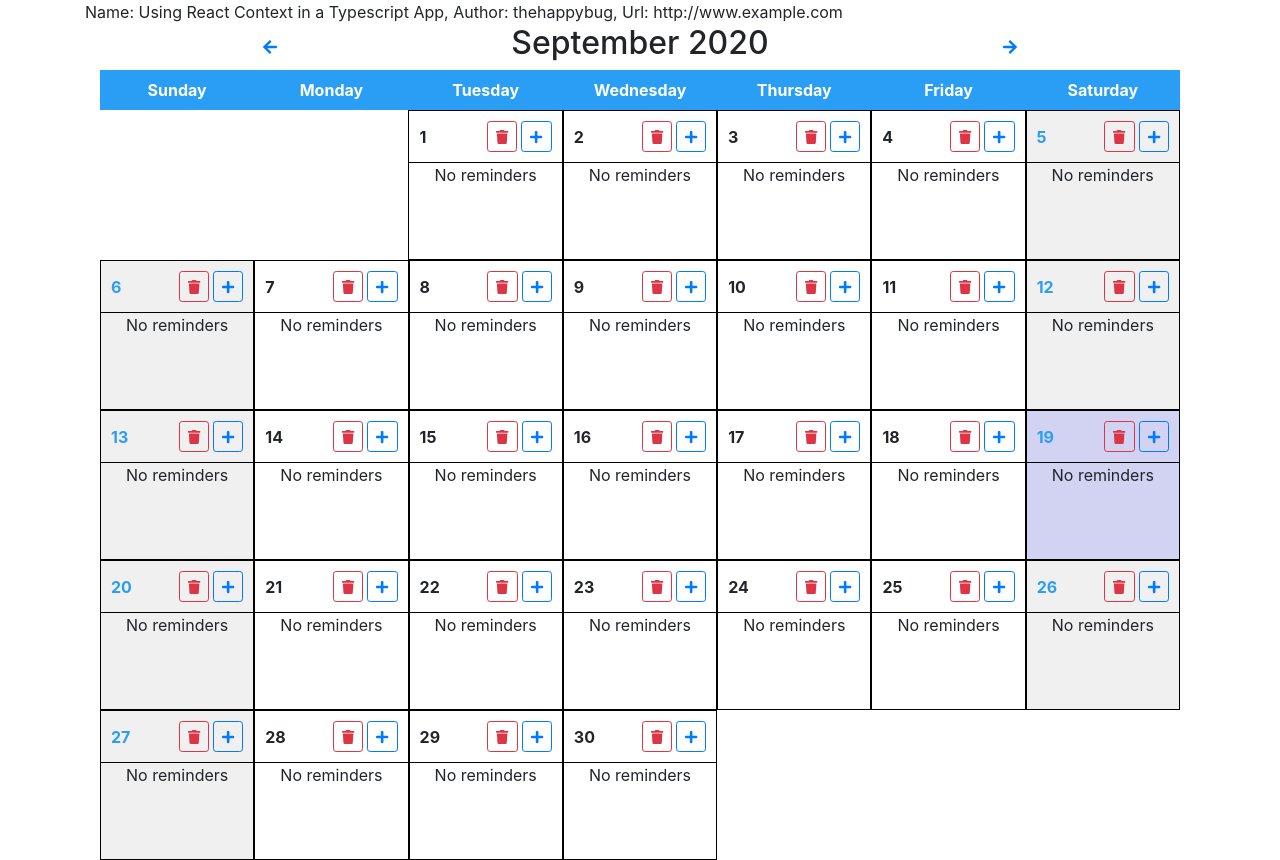
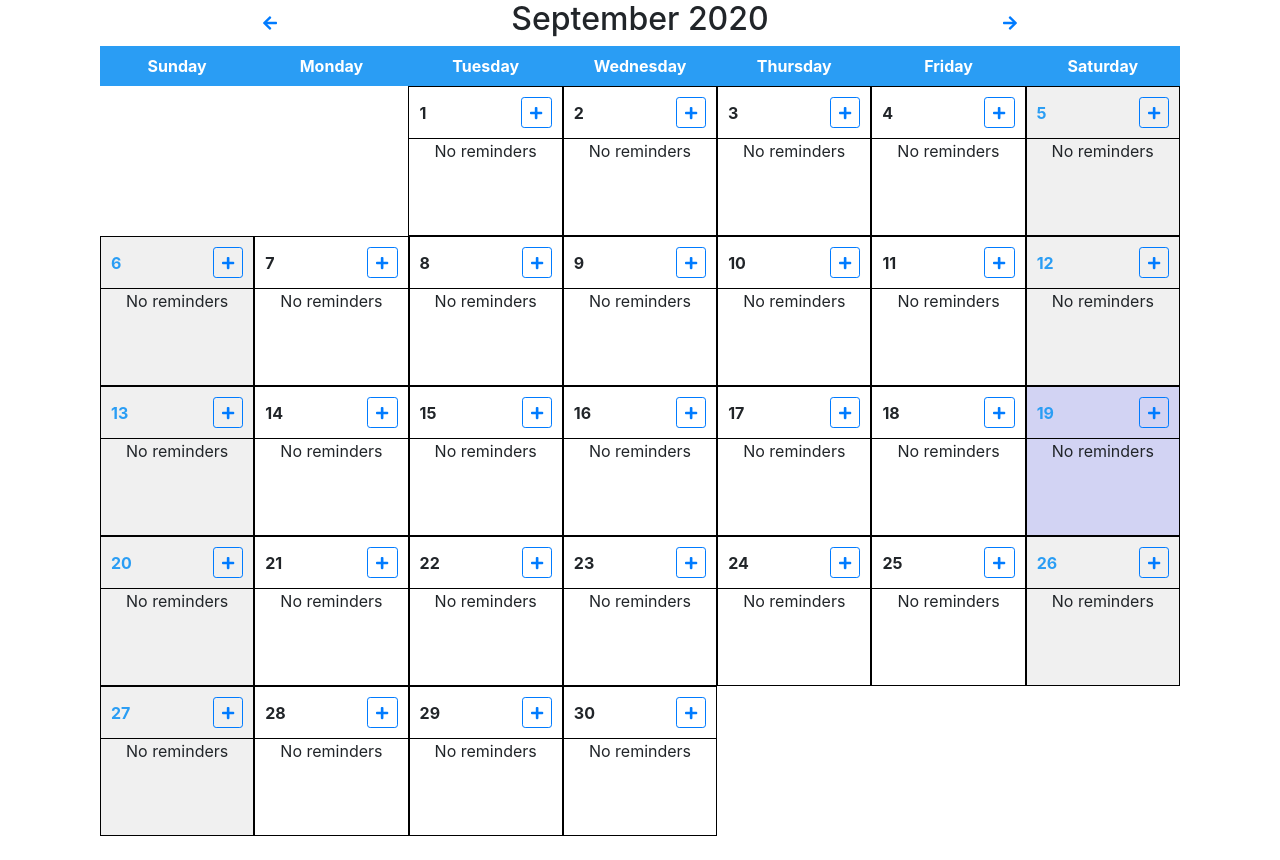
Before and after one commit to byrond27/calendar-reminder, a React (Create React App) app: page /#/ in a window 1280 px wide. After the commit the page ends 836 px from the top, so only its background shows below. Built offline with nearby package versions, Linux system fonts and the light colour scheme.

Commit message:
feat(front): :sparkles: add actions
add actions and display reminders

```diff
--- a/package.json
+++ b/package.json
@@ -3,13 +3,16 @@
   "version": "0.1.0",
   "private": true,
   "dependencies": {
+    "@fortawesome/fontawesome-free": "^5.14.0",
     "bootstrap": "^4.5.2",
+    "font-awesome": "^4.7.0",
     "lodash": "^4.17.20",
     "moment": "^2.28.0",
     "rc-time-picker": "^3.7.3",
     "react": "^16.13.1",
     "react-color": "^2.18.1",
     "react-dom": "^16.13.1",
+    "react-modal": "^3.11.2",
     "react-router-dom": "^5.2.0",
     "react-scripts": "3.4.3",
     "reactstrap": "^8.6.0",
--- a/src/App.js
+++ b/src/App.js
@@ -1,19 +1,13 @@
 import React from 'react'
 import './App.css'
-import { CalendarContextProvider } from './CalendarContext'
+import ReminderContextProvider from './ReminderContext'
 import { Route, Switch, HashRouter } from 'react-router-dom'
 import { CalendarHome } from './layout/CalendarHome'
-import Month from './components/Month'
-
-const sampleAppContext = {
-  name: 'Using React Context in a Typescript App',
-  author: 'thehappybug',
-  url: 'http://www.example.com',
-}
+import { Month } from './components/Month'
 
 function App() {
   return (
-    <CalendarContextProvider value={sampleAppContext}>
+    <ReminderContextProvider>
       <HashRouter>
         <CalendarHome>
           <Switch>
@@ -22,7 +16,7 @@ function App() {
           </Switch>
         </CalendarHome>
       </HashRouter>
-    </CalendarContextProvider>
+    </ReminderContextProvider>
   )
 }
 
--- /dev/null
+++ b/src/ReminderContext/index.js
@@ -0,0 +1,21 @@
+import React, { createContext, useReducer, useEffect } from 'react'
+import { calendarReducer } from '../reducers/calendarReducer'
+
+export const ReminderContext = createContext()
+
+const ReminderContextProvider = (props) => {
+  const [reminders, dispatch] = useReducer(calendarReducer, [], () => {
+    const currentMonth = []
+    return currentMonth
+  })
+  useEffect(() => {
+  }, [])
+
+  return (
+    <ReminderContext.Provider value={{ reminders, dispatch }}>
+      {props.children}
+    </ReminderContext.Provider>
+  )
+}
+
+export default ReminderContextProvider
--- a/src/components/Day/index.js
+++ b/src/components/Day/index.js
@@ -1,8 +1,13 @@
-import React from 'react'
+import React, { useContext } from 'react'
 import _sortBy from 'lodash/sortBy'
 import styled, { css } from 'styled-components'
 import { Button } from 'reactstrap'
 import moment from 'moment'
+import Reminder from '../Reminder'
+import ReminderForm from '../Form'
+import Modal from 'react-modal'
+
+import { ReminderContext } from '../../ReminderContext'
 
 function createSpaceFirstDay() {
   let styles = ''
@@ -51,107 +56,102 @@ const DayWrapper = styled.div`
   }
 `
 
-const defaultColor = '#000'
-
-export default class Day extends React.Component {
-  state = {
-    editReminder: {
-      id: null,
-      time: null,
-      description: null,
-      color: defaultColor,
+const customStyles = {
+  content: {
+    top: '50%',
+    left: '50%',
+    right: 'auto',
+    bottom: 'auto',
+    marginRight: '-50%',
+    transform: 'translate(-50%, -50%)',
   },
 }
 
-  handleSetColor = (data) => {
-    this.setState({
-      editReminder: {
-        ...this.state.editReminder,
-        color: data.color,
-      },
-    })
+Modal.setAppElement('#root')
+
+const defaultColor = '#000'
+
+export function Day(props) {
+  const [modalIsOpen, setIsOpen] = React.useState(false)
+  function openModal() {
+    setIsOpen(true)
   }
 
-  handleSetEdit = (reminder) => {
-    this.props.handleSetEditDay(this.props.day)
-
-    this.setState({
-      editReminder: {
-        ...this.state.editReminder,
-        ...reminder,
-      },
-    })
+  function afterOpenModal() {
+    // references are now sync'd and can be accessed.
   }
 
-  handleCreateUpdateReminder = (e, update) => {
-    console.log('hola')
-    e.preventDefault()
-
-    const form = e.target
-    const description = form.querySelector('.description').value.trim()
-
-    if (description.length) {
-      const payload = {
-        date: this.props.date,
-        time: form.querySelector('.rc-time-picker-input').value,
-        description: description,
-        color: this.state.editReminder.color || defaultColor,
+  function closeModal() {
+    setIsOpen(false)
   }
-
-      if (update.id) {
-        payload['id'] = update.id
-        this.props.updateReminder(payload)
-      } else {
-        this.props.createReminder(payload)
-      }
-
-      this.props.handleSetEditDay(null)
-      this.setState({ editReminder: {} })
-    }
-  }
-
-  handleDeleteReminder = (id) => {
-    this.props.deleteReminder(this.props.date, id)
-  }
-
-  render() {
-    const reminders = []
   let firstDayMonth =
-      this.props.day === 1
-        ? `position-first-day-${moment(this.props.date)
-            .startOf('month')
-            .format('d')}`
+    props.day === 1
+      ? `position-first-day-${moment(props.date).startOf('month').format('d')}`
       : ''
 
   let currentDay =
-      moment().format('YYYY-MM-DD') === this.props.date ? 'current-day' : ''
+    moment().format('YYYY-MM-DD') === props.date ? 'current-day' : ''
 
   let WeekendDay =
-      moment(this.props.date).format('dddd') === 'Sunday' ||
-      moment(this.props.date).format('dddd') === 'Saturday'
+    moment(props.date).format('dddd') === 'Sunday' ||
+    moment(props.date).format('dddd') === 'Saturday'
       ? 'weekend-day'
       : 'weekday'
 
+  const { reminders, dispatch } = useContext(ReminderContext)
+  console.log(reminders)
+  console.log(props)
+
+  const reminderByDay = reminders.filter(
+    (reminder) => reminder.date === props.date
+  )
+
+  console.log('reminderByDay', reminderByDay)
+
   return (
-      <DayWrapper
-        className={firstDayMonth + ' ' + currentDay + ' ' + WeekendDay}>
-        {!this.props.editDay && (
-          <div
-            className='d-flex header-day'
-            onClick={() => this.props.handleSetEditDay(this.props.day)}>
+    <DayWrapper className={firstDayMonth + ' ' + currentDay + ' ' + WeekendDay}>
+      <div className='d-flex header-day'>
         <div className='flex-grow-1 align-self-center day-number'>
-              {this.props.day}
+          {props.day}
         </div>
-            <Button outline color='danger' size='sm' className='mr-1'>
+        {reminderByDay.length > 0 ? (
+          <Button
+            outline
+            color='danger'
+            size='sm'
+            className='mr-1'
+            onClick={() =>
+              dispatch({
+                type: 'REMOVE_ALL_DAY_REMINDER',
+                date: props.date,
+              })
+            }>
             <i className='fas fa-trash' />
           </Button>
-            <Button outline color='primary' size='sm'>
+        ) : (
+          ''
+        )}
+
+        <Button outline color='primary' size='sm' onClick={openModal}>
           <i className='fas fa-plus' />
         </Button>
       </div>
+      {reminderByDay.length > 0 ? (
+        reminderByDay.map((reminder) => (
+          <Reminder key={reminder.id} reminder={reminder} />
+        ))
+      ) : (
+        <div className='d-flex justify-content-center'>No reminders</div>
       )}
-        <div className='d-flex justify-content-center'>No reminders</div>
+
+      <Modal
+        isOpen={modalIsOpen}
+        onAfterOpen={afterOpenModal}
+        onRequestClose={closeModal}
+        style={customStyles}
+        contentLabel='Example Modal'>
+        <ReminderForm currentDayReminder={props.date} />
+      </Modal>
     </DayWrapper>
   )
 }
-}
--- /dev/null
+++ b/src/components/Form/index.js
@@ -0,0 +1,91 @@
+import React, { useContext, useState } from 'react'
+import moment from 'moment'
+import TimePicker from 'rc-time-picker'
+import { SketchPicker } from 'react-color'
+import 'rc-time-picker/assets/index.css'
+import { ReminderContext } from '../../ReminderContext'
+
+import { Button, Form, FormGroup, Label, Input, FormText } from 'reactstrap'
+
+const ReminderForm = (props) => {
+  // const time = props.reminder.time
+  //   ? moment(props.reminder.time, 'HH:mm a')
+  //   : moment().hour(0).minute(0)
+
+  const { dispatch } = useContext(ReminderContext)
+  const [name, setName] = useState('')
+  const [time, setTime] = useState('')
+  const [city, setCity] = useState('')
+  const [weather, setWeather] = useState('')
+  const [color, setColor] = useState('')
+  const [currentDateReminder] = useState(props.currentDayReminder)
+
+  const handleSubmit = (e) => {
+    e.preventDefault()
+    dispatch({
+      type: 'ADD_REMINDER',
+      reminder: { name, time, city, weather, color, currentDateReminder },
+    })
+    setName('')
+    setTime('')
+    setCity('')
+    setWeather('')
+    setColor('')
+  }
+
+  return (
+    <Form onSubmit={handleSubmit}>
+      <FormGroup>
+        <Label for='name'>Reminder</Label>
+        <Input
+          id='name'
+          type='text'
+          placeholder='Reminder'
+          max-length='30'
+          defaultValue={name}
+          onChange={(e) => setName(e.target.value)}
+        />
+      </FormGroup>
+
+      <FormGroup>
+        <Label for='time'>Time</Label>
+        <Input
+          id='time'
+          type='text'
+          placeholder='Time'
+          max-length='30'
+          defaultValue={time}
+          onChange={(e) => setTime(e.target.value)}
+        />
+      </FormGroup>
+      <FormGroup>
+        <Label for='color'>Color</Label>
+        <Input
+          id='color'
+          type='text'
+          placeholder='Color'
+          max-length='30'
+          defaultValue={color}
+          onChange={(e) => setColor(e.target.value)}
+        />
+      </FormGroup>
+      <FormGroup>
+        <Label for='city'>City</Label>
+        <Input
+          id='city'
+          type='text'
+          placeholder='City'
+          max-length='30'
+          defaultValue={city}
+          onChange={(e) => setCity(e.target.value)}
+        />
+      </FormGroup>
+      <FormGroup className='text-center'>
+        <Button color='danger'>Cancel</Button>
+        <Button color='success'>Submit</Button>
+      </FormGroup>
+    </Form>
+  )
+}
+
+export default ReminderForm
--- a/src/components/Month/index.js
+++ b/src/components/Month/index.js
@@ -1,48 +1,21 @@
 import React from 'react'
 import Header from '../Header'
 import HeaderDays from '../HeaderDays'
-import Day from '../Day'
+import { Day } from '../Day'
 import moment from 'moment'
 import styled from 'styled-components'
 import { Container, Row, Col } from 'reactstrap'
+import Modal from 'react-modal'
 
 const DaysWrapper = styled.section`
   display: flex;
   flex-wrap: wrap;
 `
 
-export default class Month extends React.Component {
-  state = {}
-
-  handleSetEditDay = (day) => {
-    this.setState({
-      currentMonth: {
-        ...this.state.currentMonth,
-        editDay: day,
-      },
-    })
-  }
-
-  buildDays(currentMonth) {
-    const days = []
-    const props = {
-      editDay: currentMonth.editDay,
-      handleSetEditDay: this.handleSetEditDay,
-    }
-
-    for (let i = 1; i <= currentMonth.days; i++) {
-      props['date'] = currentMonth.date + '-' + i.toString().padStart(2, '0')
-      props['day'] = i
-      days.push(<Day key={i} {...props} />)
-    }
-
-    return days
-  }
-
-  render() {
+export function Month(props) {
   const currentMonthDate =
-      this.props.match.params.year && this.props.match.params.month
-        ? `${this.props.match.params.year}-${this.props.match.params.month}`
+    props.match.params.year && props.match.params.month
+      ? `${props.match.params.year}-${props.match.params.month}`
       : moment().format('YYYY-MM')
 
   const nextMonthDate = moment(currentMonthDate).add(1, 'M').format('YYYY-MM')
@@ -65,9 +38,31 @@ export default class Month extends React.Component {
     date: previousMonthDate,
     slug: previousMonthDate.replace('-', '/'),
   }
-    console.log(currentMonth)
 
-    const days = this.buildDays(currentMonth)
+  const [modalIsOpen, setIsOpen] = React.useState(false)
+  const openModal = () => {
+    setIsOpen(true)
+  }
+
+  const afterOpenModal = () => {
+    // references are now sync'd and can be accessed.
+  }
+
+  const closeModal = () => {
+    setIsOpen(false)
+  }
+  const days = []
+
+  for (let i = 1; i <= currentMonth.days; i++) {
+    days.push(
+      <Day
+        key={i}
+        date={currentMonth.date + '-' + i.toString().padStart(2, '0')}
+        day={i}
+        openModalReminder={openModal}
+      />
+    )
+  }
 
   return (
     <Container>
@@ -85,4 +80,3 @@ export default class Month extends React.Component {
     </Container>
   )
 }
-}
--- /dev/null
+++ b/src/components/Reminder/index.js
@@ -0,0 +1,22 @@
+import React, { useContext } from 'react'
+import { ReminderContext } from '../../ReminderContext'
+
+function Reminder(props) {
+  const { dispatch } = useContext(ReminderContext)
+  return (
+    <div>
+      <div>{props.reminder.name}</div>
+      <div>{props.reminder.hour}</div>
+      <div>{props.reminder.city}</div>
+      <div>{props.reminder.color}</div>
+      <div
+        onClick={() =>
+          dispatch({ type: 'REMOVE_REMINDER', id: props.reminder.id })
+        }>
+        delete
+      </div>
+    </div>
+  )
+}
+
+export default Reminder
--- a/src/index.js
+++ b/src/index.js
@@ -6,7 +6,7 @@ import * as serviceWorker from './serviceWorker'
 import { BrowserRouter } from 'react-router-dom'
 
 import 'bootstrap/dist/css/bootstrap.min.css'
-import '@fortawesome/fontawesome-free/js/all.js';
+import '@fortawesome/fontawesome-free/js/all.js'
 
 ReactDOM.render(
   <React.StrictMode>
--- a/src/layout/CalendarHome/index.js
+++ b/src/layout/CalendarHome/index.js
@@ -1,21 +1,10 @@
 import * as React from 'react'
-import { CalendarContextConsumer } from '../../CalendarContext'
 import { Container, Row, Col } from 'reactstrap'
 
 export const CalendarHome = ({ children }) => (
-  <CalendarContextConsumer>
-    {(appContext) =>
-      appContext && (
-        <Container>
-          <Row>
-            <Col>
-              Name: {appContext.name}, Author: {appContext.author}, Url:{' '}
-              {appContext.url}
-              {children}
-            </Col>
-          </Row>
-        </Container>
-      )
-    }
-  </CalendarContextConsumer>
+  <Container>
+    <Row>
+      <Col>{children}</Col>
+    </Row>
+  </Container>
 )
--- /dev/null
+++ b/src/reducers/calendarReducer/index.js
@@ -0,0 +1,36 @@
+import uuid from 'uuid/v4'
+
+export const calendarReducer = (state, action) => {
+  switch (action.type) {
+    case 'CHARGE_CURRENT_MONTH':
+      return [
+        ...state,
+        {
+          currentMonth: action.currentMonth.date,
+        },
+      ]
+
+    case 'ADD_REMINDER':
+      return [
+        ...state,
+        {
+          id: uuid(),
+          name: action.reminder.name,
+          time: action.reminder.time,
+          city: action.reminder.city,
+          color: action.reminder.color,
+          date: action.reminder.currentDateReminder,
+          weather: '',
+        },
+      ]
+
+    case 'REMOVE_REMINDER':
+      return state.filter((reminder) => reminder.id !== action.id)
+
+    case 'REMOVE_ALL_DAY_REMINDER':
+      return state.filter((reminder) => reminder.date !== action.date)
+
+    default:
+      return state
+  }
+}
```
Also changed, not shown: src/CalendarContext/index.tsx (deleted, +0 -13 lines), 1 other file (tests, documents, lock files or other folders). Lines whose indentation alone changed are shown as unchanged.
